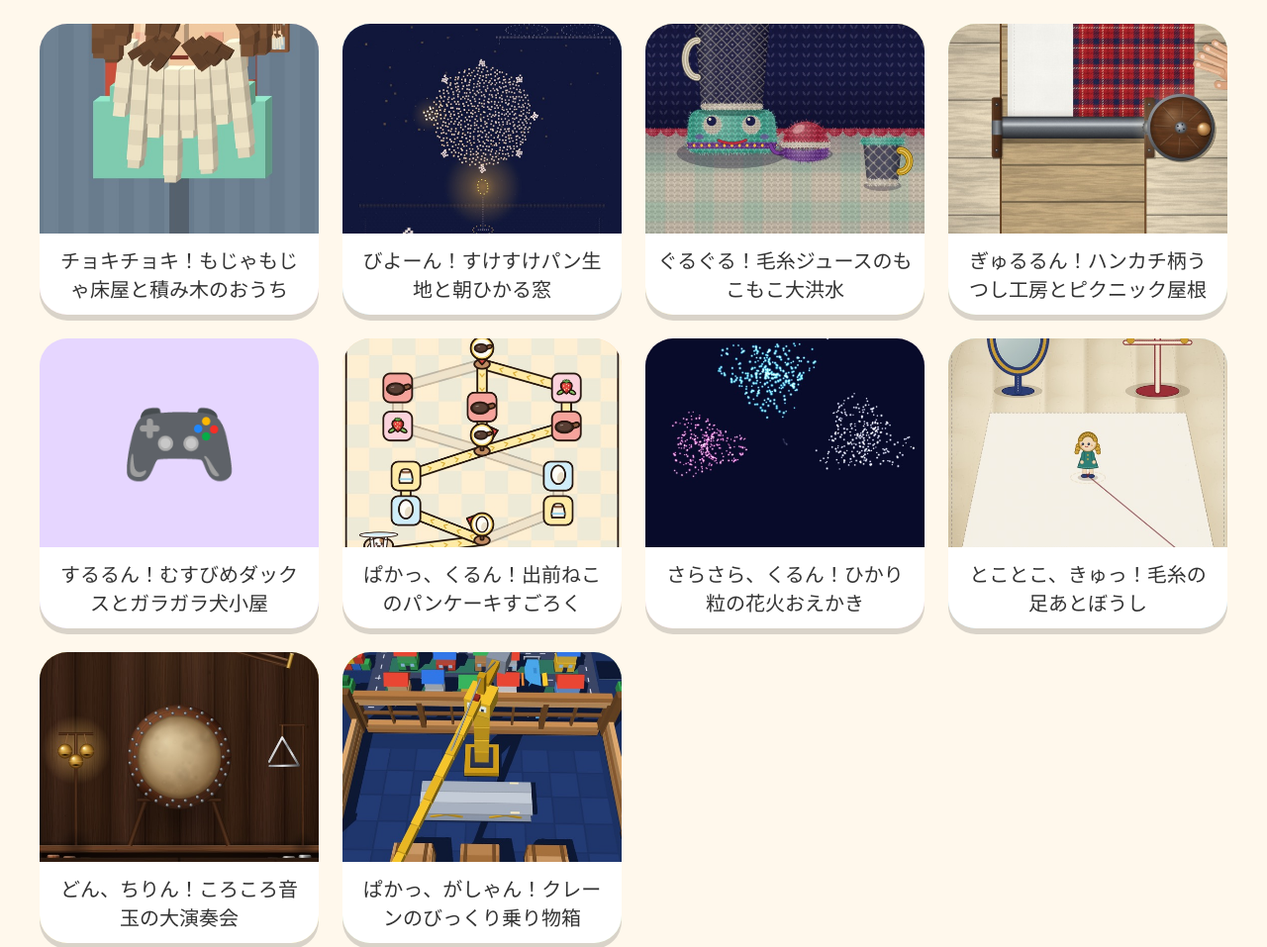
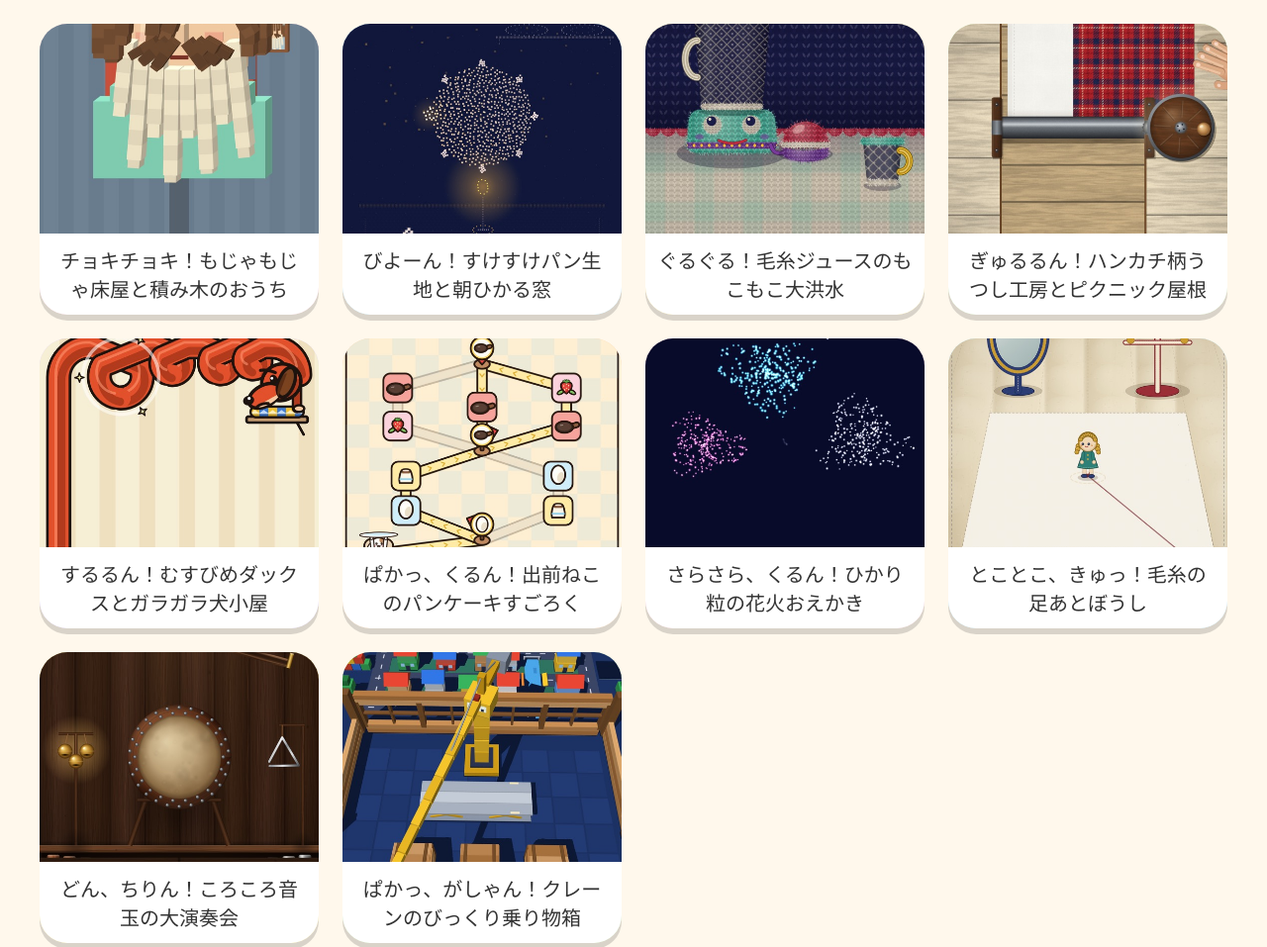
Before and after one commit to zan72122/261103, a plain HTML site: page index.html in a window 1280 px wide. Shown: the top 957 px of the page at 99% size. Drawn offline with Linux system fonts and the light colour scheme.

Commit message:
Update gallery index for 261103

```diff
--- a/index.html
+++ b/index.html
@@ -12,7 +12,7 @@ main{display:grid;grid-template-columns:repeat(auto-fit,minmax(260px,1fr));gap:2
 <a class="card" href="games/261103-2/index.html" style="--c:#c8f0ff" aria-label="びよーん！すけすけパン生地と朝ひかる窓"><img src="thumbs/261103-2.jpg" alt="びよーん！すけすけパン生地と朝ひかる窓"><span>びよーん！すけすけパン生地と朝ひかる窓</span></a>
 <a class="card" href="games/261103-3/index.html" style="--c:#fff1a8" aria-label="ぐるぐる！毛糸ジュースのもこもこ大洪水"><img src="thumbs/261103-3.jpg" alt="ぐるぐる！毛糸ジュースのもこもこ大洪水"><span>ぐるぐる！毛糸ジュースのもこもこ大洪水</span></a>
 <a class="card" href="games/261103-4/index.html" style="--c:#d9f5c5" aria-label="ぎゅるるん！ハンカチ柄うつし工房とピクニック屋根"><img src="thumbs/261103-4.jpg" alt="ぎゅるるん！ハンカチ柄うつし工房とピクニック屋根"><span>ぎゅるるん！ハンカチ柄うつし工房とピクニック屋根</span></a>
-<a class="card" href="games/261103-5/index.html" style="--c:#e6d6ff" aria-label="するるん！むすびめダックスとガラガラ犬小屋"><b style="display:flex;aspect-ratio:4/3;align-items:center;justify-content:center;font-size:96px">🎮</b><span>するるん！むすびめダックスとガラガラ犬小屋</span></a>
+<a class="card" href="games/261103-5/index.html" style="--c:#e6d6ff" aria-label="するるん！むすびめダックスとガラガラ犬小屋"><img src="thumbs/261103-5.jpg" alt="するるん！むすびめダックスとガラガラ犬小屋"><span>するるん！むすびめダックスとガラガラ犬小屋</span></a>
 <a class="card" href="games/261103-6/index.html" style="--c:#ffd9b3" aria-label="ぱかっ、くるん！出前ねこのパンケーキすごろく"><img src="thumbs/261103-6.jpg" alt="ぱかっ、くるん！出前ねこのパンケーキすごろく"><span>ぱかっ、くるん！出前ねこのパンケーキすごろく</span></a>
 <a class="card" href="games/261103-7/index.html" style="--c:#ffd6e0" aria-label="さらさら、くるん！ひかり粒の花火おえかき"><img src="thumbs/261103-7.jpg" alt="さらさら、くるん！ひかり粒の花火おえかき"><span>さらさら、くるん！ひかり粒の花火おえかき</span></a>
 <a class="card" href="games/261103-8/index.html" style="--c:#c8f0ff" aria-label="とことこ、きゅっ！毛糸の足あとぼうし"><img src="thumbs/261103-8.jpg" alt="とことこ、きゅっ！毛糸の足あとぼうし"><span>とことこ、きゅっ！毛糸の足あとぼうし</span></a>
```
Also changed, not shown: thumbs/261103-5.jpg (added).
